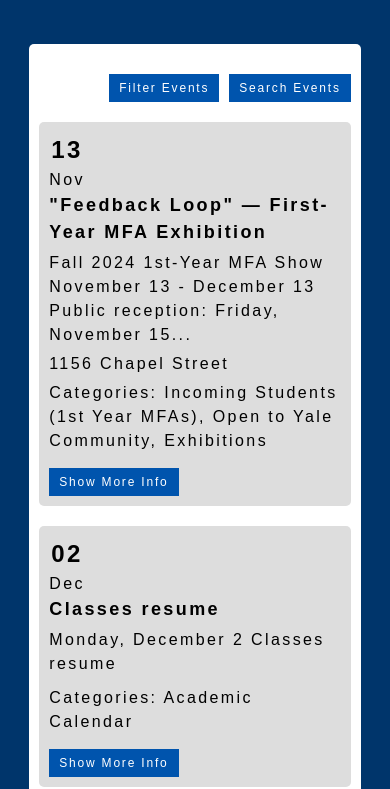
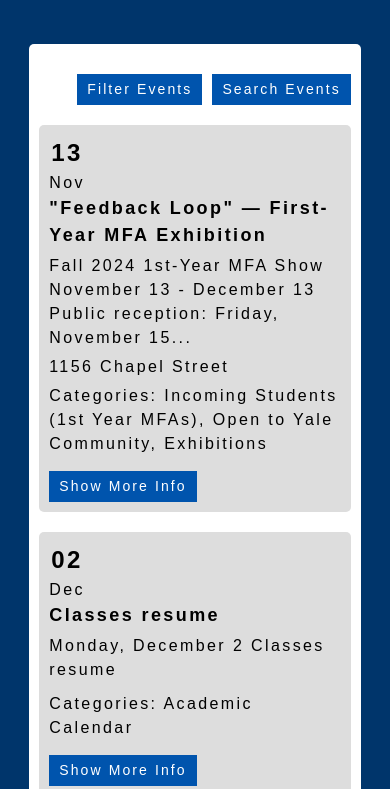
Before and after one commit to steveniannucci/yale_art_page_redesign, a plain HTML site: page index.html in a window 390 px wide. Shown: the part 1417-2206 px from the top of the page. Drawn offline with Linux system fonts and the light colour scheme.

Commit message:
Dec 1, 2024, 10:14 PM

```diff
--- a/styles.css
+++ b/styles.css
@@ -367,16 +367,3 @@ footer {
         font-size: 14px;
     }
 }
-
-@media (max-width: 725px) {
-
-    .subscribe-button,
-    .filter-events-button,
-    .search-events-button,
-    .toggle-event-info-button,
-    .previous-events-button,
-    .upcoming-events-button {
-        padding: 5px 10px;
-        font-size: 12px;
-    }
-}
```
